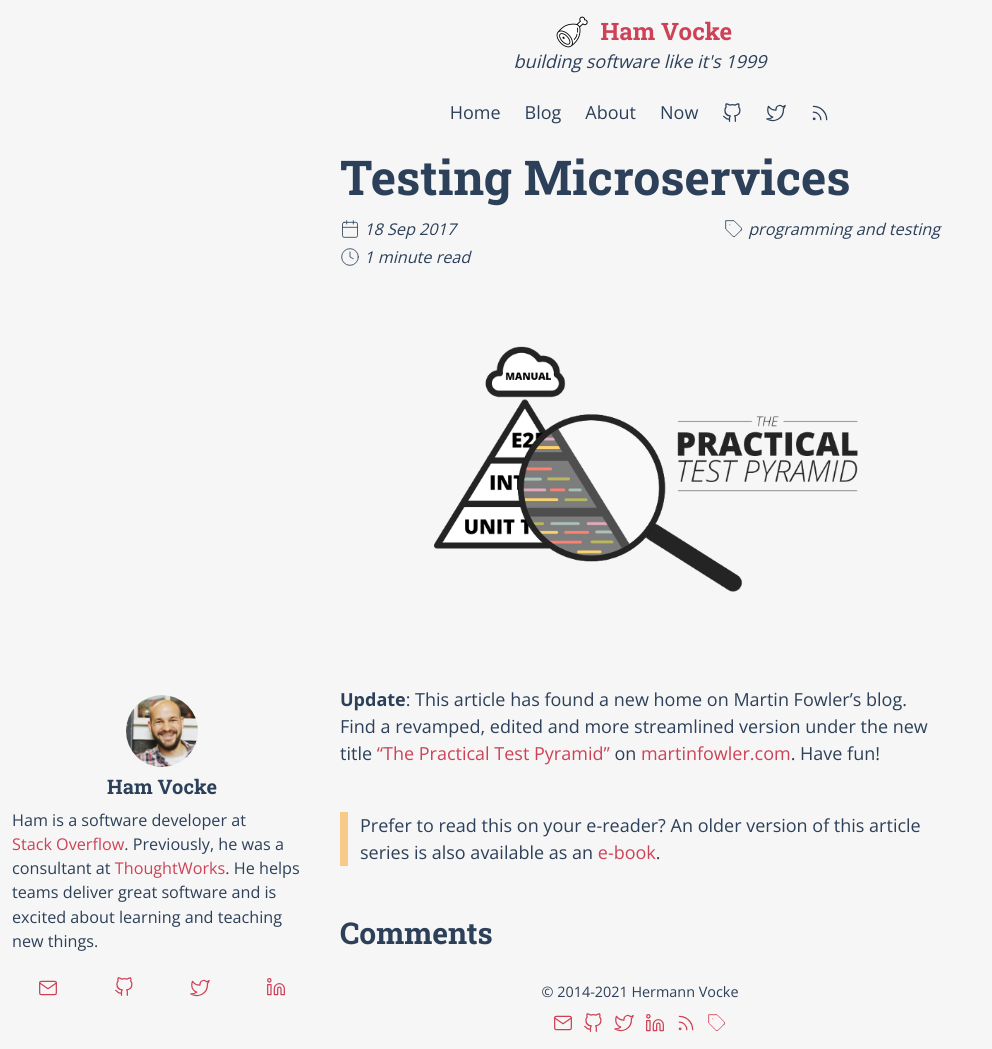
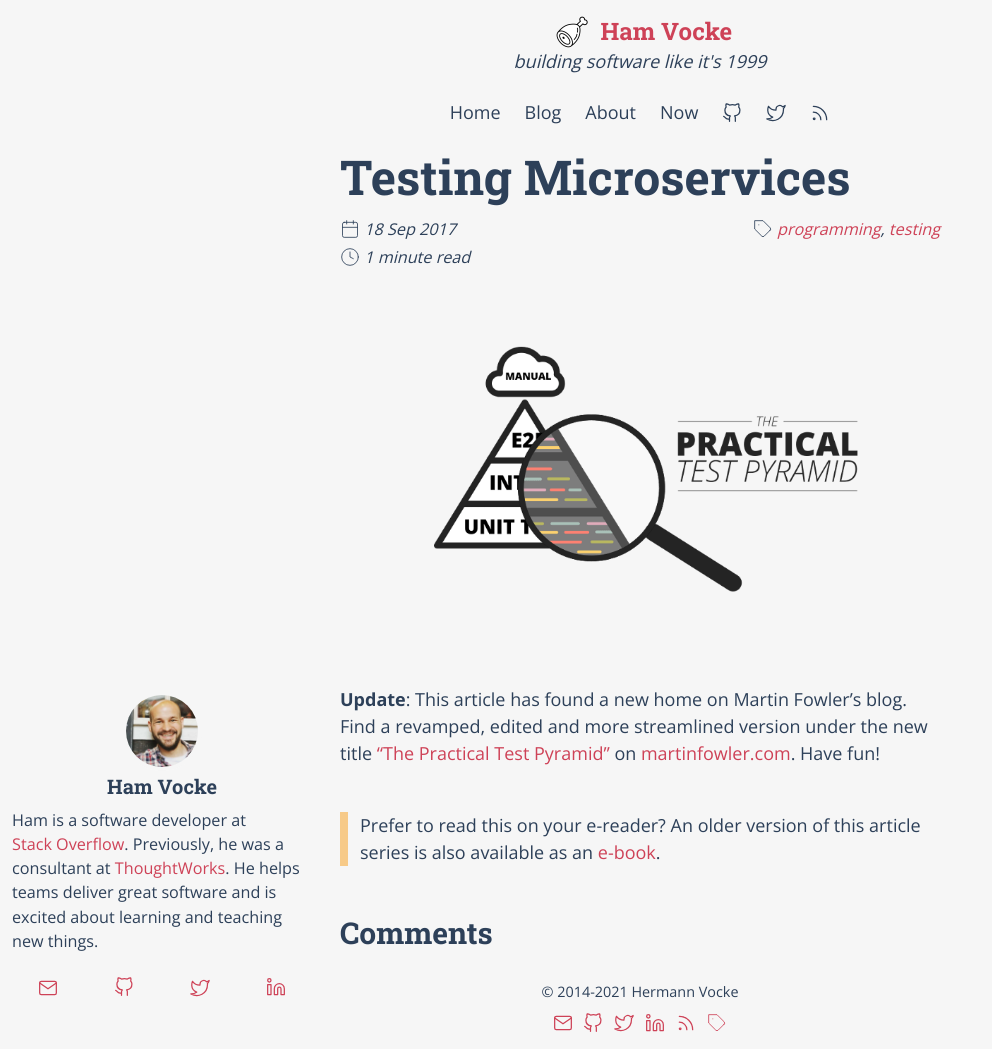
Before and after one commit to hamvocke/hamvocke.github.io, a Jekyll site: the page built from _posts/2017-09-18-testing-microservices.md, in a window 1280 px wide and 1049 px high. Shown: the whole window, without its empty margins (0-992 px from the left). Built offline with Jekyll 4.4.1, drawn with Linux system fonts in a browser that asks for light colours; comment, search, counter and statistics services are not loaded.

Commit message:
link tags on posts

```diff
--- a/_layouts/post.html
+++ b/_layouts/post.html
@@ -6,7 +6,9 @@ layout: default
 <div class="meta-info">
   <div class="tags">
     {% include icon.html icon="tag" %}
-    {{ page.tags | array_to_sentence_string }}
+    {% for tag in page.tags %}
+    <span><a href="/tags/{{ tag }}">{{ tag }}</a></span>
+    {% endfor %}
   </div>
 
   <div class="post-date">
--- a/assets/css/hamvocke.css
+++ b/assets/css/hamvocke.css
@@ -382,6 +382,14 @@ th {
     float: right;
 }
 
+.tags span::after {
+    content: ", ";
+}
+
+.tags span:last-child::after {
+    content: "";
+}
+
 .feather {
     vertical-align: bottom;
 }
```
